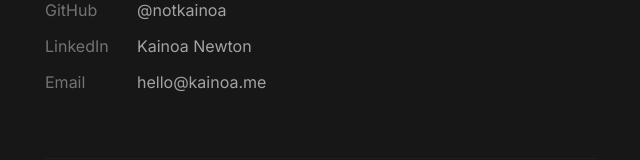
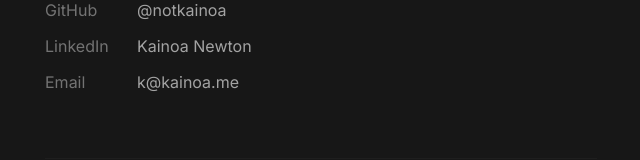
Before and after one commit to notkainoa/kainoa.me, a React (Vite) app: page / in a window 1280 px wide. Shown: the part 2300-2460 px from the top of the page, without its empty margins (319-959 px from the left). Built offline with nearby package versions, Linux system fonts and the light colour scheme.

Commit message:
updated email address
Co-Authored-By: Inspector <founders@tryinspector.com>

```diff
--- a/constants.ts
+++ b/constants.ts
@@ -18,7 +18,7 @@
     start: "",
     end: "",
     description: "Contact me",
-    link: "mailto:hello@kainoa.me"
+    link: "mailto:k@kainoa.me"
   },
   {
     company: "Emdash (unofficial)",
@@ -102,7 +102,7 @@
   },
   {
     name: "Email",
-    url: "mailto:hello@kainoa.me", // Placeholder
-    handle: "hello@kainoa.me"
+    url: "mailto:k@kainoa.me", // Placeholder
+    handle: "k@kainoa.me"
   }
 ];
```
